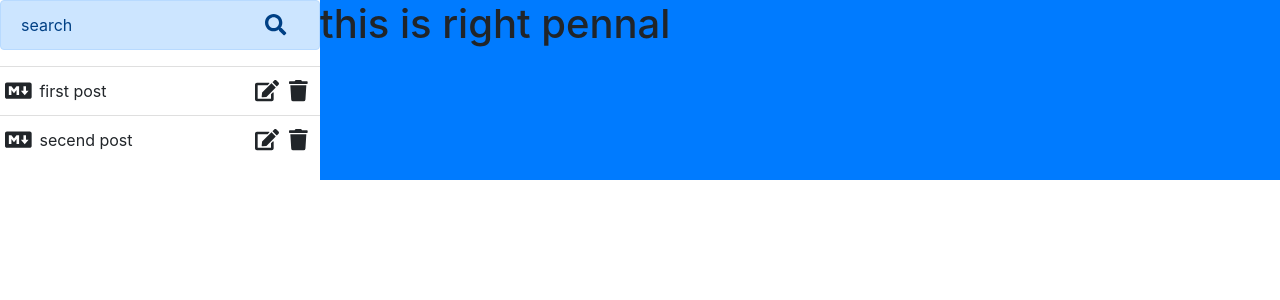
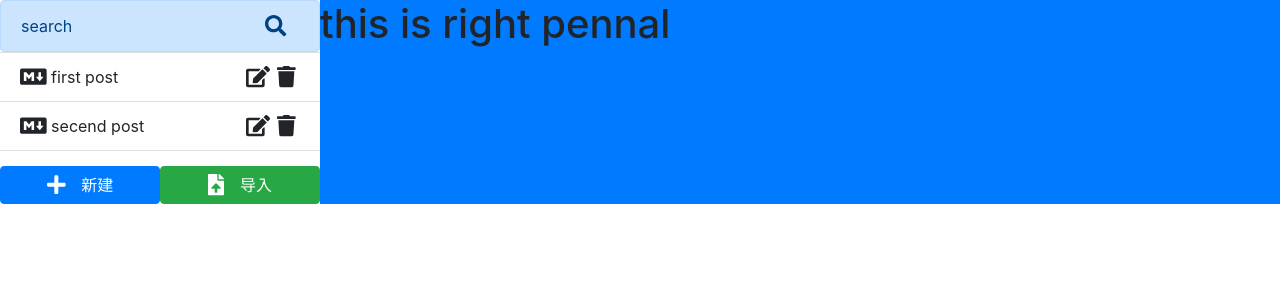
Before and after one commit to Samuel-Sx/electron-cloud-doc, a React (Create React App) app: page / in a window 1280 px wide. Shown: the top 300 px of the page. Built offline with nearby package versions, Linux system fonts and the light colour scheme.

Commit message:
左侧功能区添加按钮/样式优化

```diff
--- a/src/App.css
+++ b/src/App.css
@@ -1,18 +1,3 @@
-ul,
-ol,
-h1,
-h2,
-h3,
-h4,
-h5,
-h6,
-p {
-  margin: 0;
-  padding: 0;
-}
-.col-1, .col-2, .col-3, .col-4, .col-5, .col-6, .col-7, .col-8, .col-9, .col-10, .col-11, .col-12{
-  padding: 0 !important;
-}
 .search-btn {
   background: none;
   border: none;
--- a/src/App.js
+++ b/src/App.js
@@ -3,13 +3,14 @@ import './App.css';
 import 'bootstrap/dist/css/bootstrap.min.css';
 import FileSearch from './components/FileSearch';
 import FileList from './components/FileList';
+import BottomBtn from './components/FileListButton';
 
 import filemock from './mock/defaultFiles'
 
 function App () {
   return (
-    <div className="App container-fluid">
-      <div className="row">
+    <div className="App container-fluid px-0">
+      <div className="row no-gutters">
         <div className="col-3 bg-red">
           <FileSearch
             placeholder="search"
@@ -17,10 +18,24 @@ function App () {
           />
           <FileList
             files={filemock}
-            onFileClick={(id) => {console.log(id)}}
-            onFileDelete={(id) => {console.log('delete' + id)}}
-            onFileSave={(id, newname) => {console.log(id, newname)}}
+            onFileClick={(id) => { console.log(id) }}
+            onFileDelete={(id) => { console.log('delete' + id) }}
+            onFileSave={(id, newname) => { console.log(id, newname) }}
           />
+          <div className="row no-gutters">
+            <BottomBtn
+              text="新建"
+              icon="add"
+              className="btn btn-primary"
+              onButtonClick={() => console.log('new')}
+            />
+            <BottomBtn
+              text="导入"
+              icon="upload"
+              className="btn btn-success"
+              onButtonClick={() => console.log('import')}
+            />
+          </div>
         </div>
         <div className="col-9 bg-primary"><h1>this is right pennal</h1></div>
       </div>
--- a/src/components/FileList.js
+++ b/src/components/FileList.js
@@ -27,13 +27,13 @@ const FileList = ({ files, onFileClick, onFileDelete, onFileSave }) => {
 
     return (
         <ul
-            className="list-group-flush"
+            className="list-group-flush px-0"
         >
             {
                 files.map(file => (
                     <li
                         key={file.id}
-                        className="list-group-item row d-flex justify-content-between align-items-center text-left"
+                        className="list-group-item row d-flex justify-content-between align-items-center text-left no-gutters"
                     >
                         <span className="col-1"><FontAwesomeIcon size="lg" icon={faMarkdown} /></span>
                         {
--- /dev/null
+++ b/src/components/FileListButton.js
@@ -0,0 +1,21 @@
+import React from 'react';
+import { FontAwesomeIcon } from '@fortawesome/react-fontawesome';
+import { faPlus, faFileUpload } from '@fortawesome/free-solid-svg-icons';
+
+const FileListButton = ({ text, icon, className, onButtonClick }) => {
+    return (
+        <button
+            type="button"
+            className={`btn col ${className}`}
+            onClick={() => { onButtonClick() }}
+        >
+            <FontAwesomeIcon
+                size="lg"
+                icon={icon === 'add' ? faPlus : faFileUpload}
+            />
+            <span className="ml-3">{text}</span>
+        </button>
+    )
+}
+
+export default FileListButton
--- a/src/components/FileSearch.js
+++ b/src/components/FileSearch.js
@@ -33,11 +33,11 @@ const FileSearch = ({ placeholder, onFileSearch }) => {
 
     return (
         <Fragment>
-            <div className="d-flex alert alert-primary justify-content-between align-items-center">
+            <div className="d-flex alert alert-primary justify-content-between align-items-center no-gutters my-0">
                 {
                     isActive ?
                         <input
-                            className="col-10 text-left"
+                            className="col-10 text-left "
                             type="text"
                             placeholder={placeholder}
                             value={value}
```
